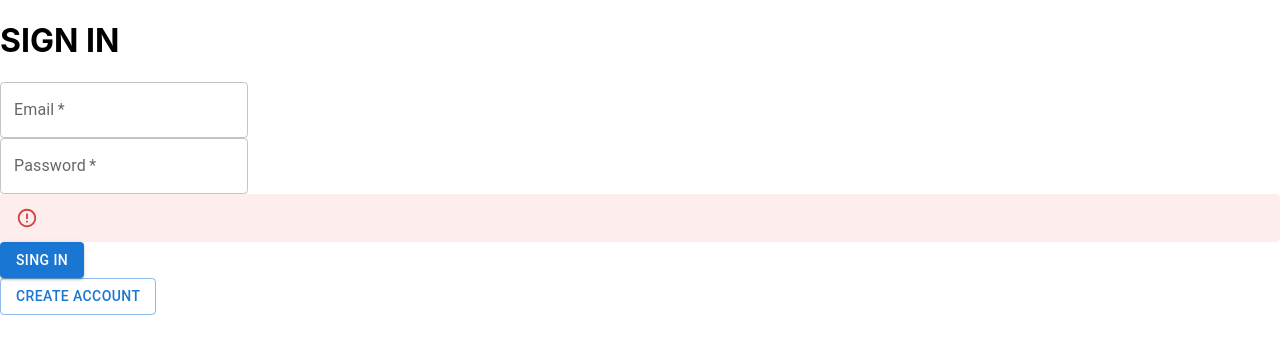
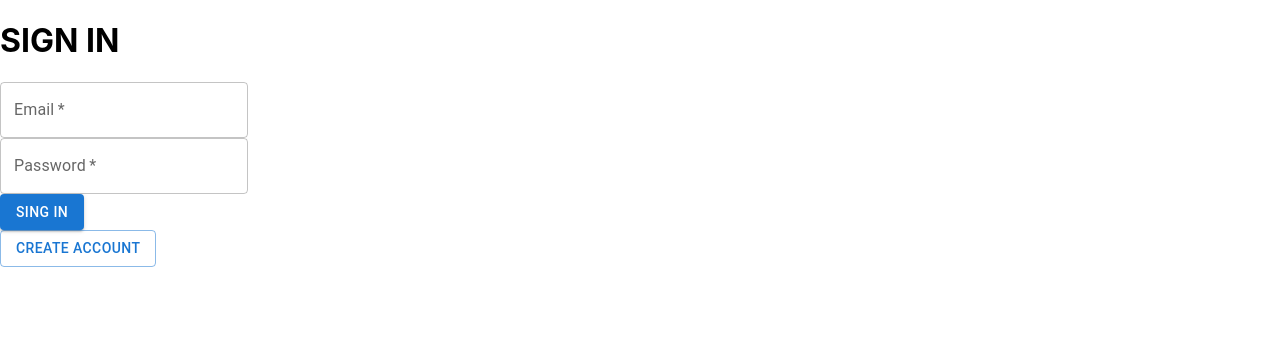
Before and after one commit to wony5248/SSACRETARY, a React (Create React App) app in the folder frontend/: page / in a window 1280 px wide. Shown: the top 354 px of the page. Built offline with nearby package versions, Linux system fonts and the light colour scheme.

Commit message:
feat: add axios to login and redirect

```diff
--- a/frontend/src/pages/Signin/index.tsx
+++ b/frontend/src/pages/Signin/index.tsx
@@ -24,9 +24,8 @@ const SignIn: React.FunctionComponent<RouteComponentProps> = (props) => {
   const onSignIn = function () {
     axiosOnSignIn(email, password)
       .then((res: any) => {
-        console.log(res);
         if (res.data.statusCode == 200) {
-          localStorage.setItem("jwt", res.data.jwt);
+          localStorage.setItem("jwt", res.data.token);
           localStorage.setItem("userInfo", res.data.userInfo);
           props.history.push("/settingprofile");
         } else {
@@ -34,7 +33,7 @@ const SignIn: React.FunctionComponent<RouteComponentProps> = (props) => {
         }
       })
       .catch((error: any) => {
-        console.log(error);
+        setMessage(error.response.data.error);
       });
   };
 
@@ -60,7 +59,7 @@ const SignIn: React.FunctionComponent<RouteComponentProps> = (props) => {
         />
       </div>
       <div>
-        <Alert severity="error">{message}</Alert>
+        {message !== "" ? <Alert severity="error">{message}</Alert> : null}
       </div>
       <div>
         <Button variant="contained" color="primary" onClick={onSignIn}>
```
